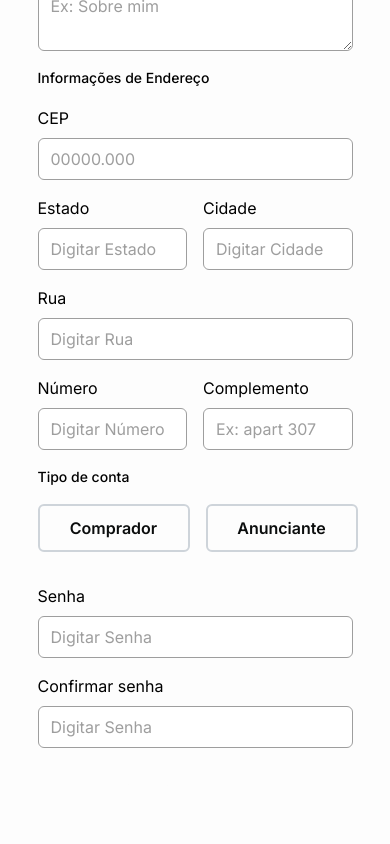
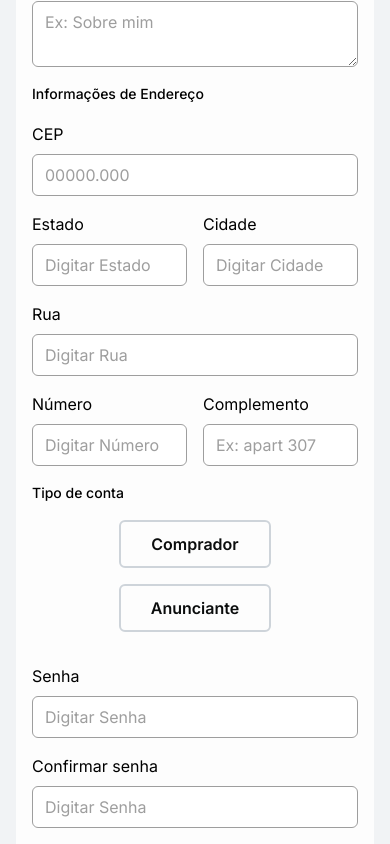
Before and after one commit to rafaeuus/motor-shop-front, a Next.js app: page /register in a window 390 px wide. Shown: the part 710-1554 px from the top of the page. Built offline with nearby package versions, Linux system fonts and the light colour scheme; no server answers.

Commit message:
fix: style pages login and register

```diff
--- a/src/app/(auth)/login/page.tsx
+++ b/src/app/(auth)/login/page.tsx
@@ -69,7 +69,7 @@ const LoginPage = () => {
 
   return (
     <div className="flex justify-center bg-grey8 py-20">
-      <div className="w-4/5 max-w-[600px] rounded bg-grey10 px-12 py-11">
+      <div className="w-4/5 max-w-[600px] rounded bg-grey10 px-4 py-11 xs:px-12">
         <h2 className="prose-heading-5-500">Login</h2>
         <form onSubmit={handleSubmit(submitLogin)} className="mt-8 flex flex-col gap-5" noValidate>
           <Input
--- a/src/app/(auth)/register/page.tsx
+++ b/src/app/(auth)/register/page.tsx
@@ -26,9 +26,9 @@ const Register = () => {
   };
 
   return (
-    <section className="flex h-max w-screen items-center justify-center bg-grey8">
+    <section className="flex h-max w-screen items-center justify-center bg-grey8 p-4">
       <form
-        className="my-8 flex max-h-max w-[411px] flex-col items-start justify-center gap-4 rounded bg-grey10 p-12"
+        className="my-8 flex max-h-max  w-full max-w-[411px] flex-col items-start justify-center gap-4 rounded bg-grey10 px-4 py-12 xs:px-12"
         onSubmit={handleSubmit(formSubmit)}
         noValidate>
         <h4 className="prose-heading-5-500">Cadastro</h4>
@@ -132,7 +132,7 @@ const Register = () => {
             />
           </div>
           <h5 className="prose-body-2-500">Tipo de conta</h5>
-          <div className="flex w-full justify-between gap-4">
+          <div className="flex w-full flex-col items-center justify-between gap-4 xs:flex-row">
             <div>
               <input
                 type="radio"
```
